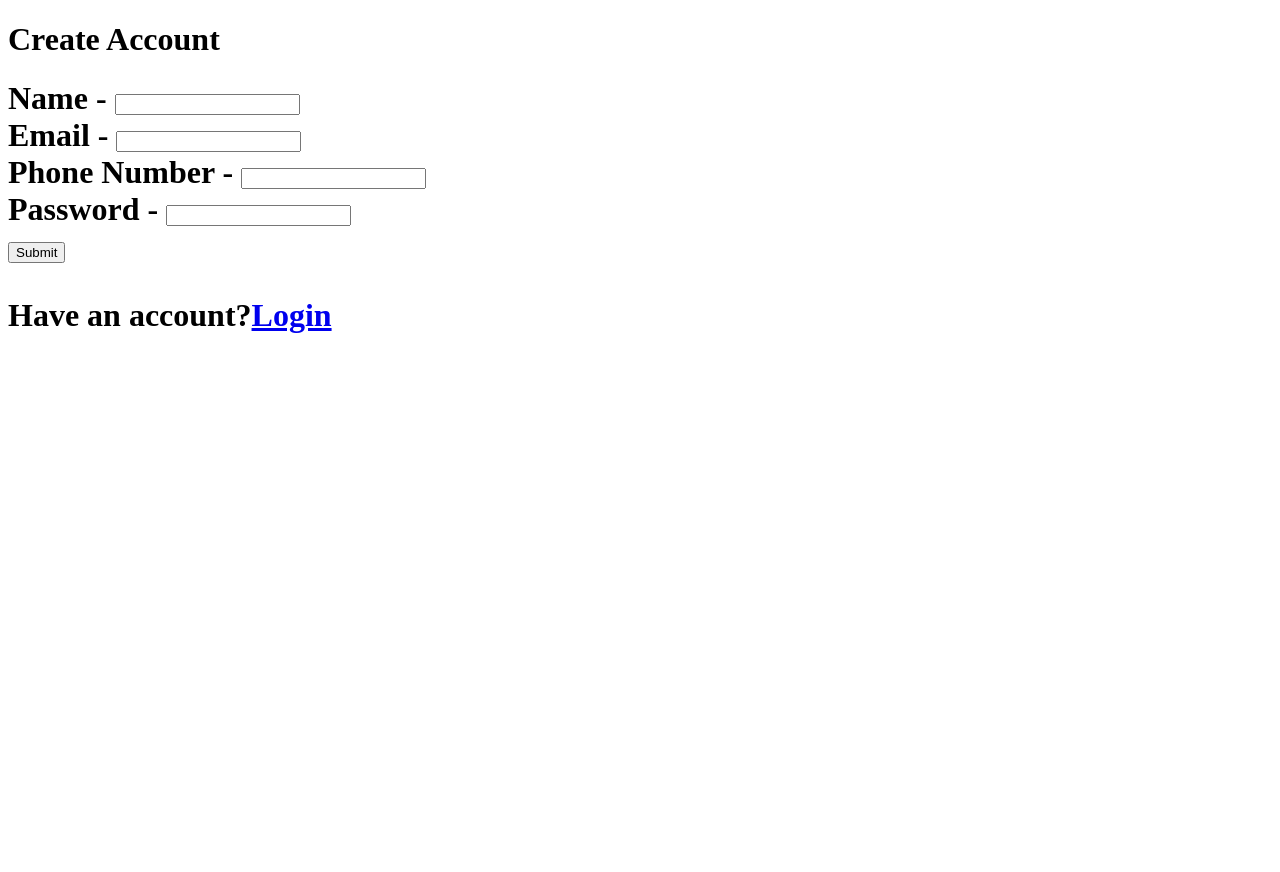
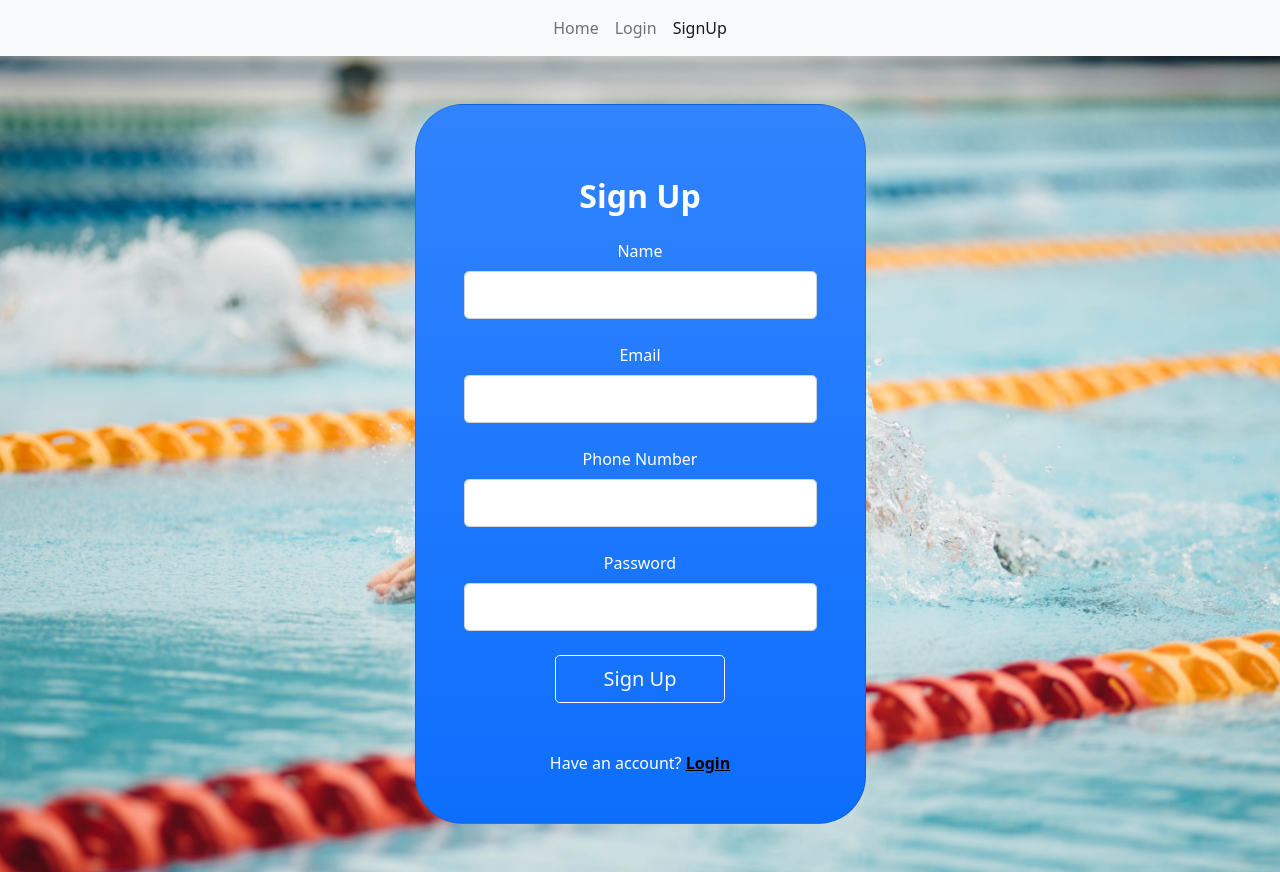
Before and after one commit to dylanvanh/ITECA3-Project, a PHP site: page /auth/signup/signup.php in a window 1280 px wide. Before the commit the page ends 333 px from the top, so only its background shows below. Run offline with PHP 8.4, Linux system fonts and the light colour scheme.

Commit message:
Added pool background image + styling

```diff
--- a/auth/signup/signup.php
+++ b/auth/signup/signup.php
@@ -44,7 +44,6 @@ if (isset($_POST['signUp'])) {
 
 
             echo 'created!';
-
         } catch (Exception $e) {
             echo "<p style='color:red'>Error Creating User</p>";
         }
@@ -55,7 +54,105 @@ if (isset($_POST['signUp'])) {
 ?>
 
 
-<!DOCTYPE html>
+
+
+
+<!doctype html>
+<html lang="en">
+
+<head>
+    <meta charset="utf-8">
+    <meta name="viewport" content="width=device-width, initial-scale=1">
+    <link href="https://cdn.jsdelivr.net/npm/bootstrap@5.1.3/dist/css/bootstrap.min.css" rel="stylesheet" integrity="sha384-1BmE4kWBq78iYhFldvKuhfTAU6auU8tT94WrHftjDbrCEXSU1oBoqyl2QvZ6jIW3" crossorigin="anonymous">
+    <title>Login!</title>
+    <style>
+        .pool-image {
+            background-image: url('../../assets/pool.jpg');
+            background-size: cover;
+            background-repeat: no-repeat;
+        }
+    </style>
+
+</head>
+
+<body>
+    <div class="bg-image pool-image">
+        <nav class="navbar navbar-expand-sm bg-light navbar-light">
+            <div class="container justify-content-center">
+                <ul class="navbar-nav">
+                    <li class="nav-item">
+                        <a class="nav-link" href="../../index.php">Home</a>
+                    </li>
+                    <li class="nav-item">
+                        <a class="nav-link" href="../login/login.php">Login</a>
+                    </li>
+                    <li class="nav-item">
+                        <a class="nav-link active" href="../signup/signup.php">SignUp</a>
+                    </li>
+                </ul>
+            </div>
+        </nav>
+
+        <div class="container py-5 h-100">
+            <form method="post" action="login.php" name="form">
+                <div class="row d-flex justify-content-center align-items-center">
+                    <div class="col-12 col-md-8 col-lg-6 col-xl-5">
+                        <div class="card bg-primary bg-gradient text-white" style="border-radius: 3rem;">
+                            <div class="card-body p-5 text-center">
+
+                                <div class="-5 mt-md-4 pb-5">
+
+                                    <h2 class="fw-bold mb-4">Sign Up</h2>
+
+                                    <div class="mb-4">
+                                        <label class="form-label" for="name">Name</label>
+                                        <input type="text" name="na,e" class="form-control form-control-lg" />
+                                    </div>
+
+
+                                    <div class="mb-4">
+                                        <label class="form-label" for="email">Email</label>
+                                        <input type="email" name="email" class="form-control form-control-lg" />
+                                    </div>
+
+                                    <div class="mb-4">
+                                        <label class="form-label" for="phoneNumber">Phone Number</label>
+                                        <input type="text" name="phoneNumber" class="form-control form-control-lg" />
+                                    </div>
+
+
+                                    <div class="mb-4">
+                                        <label class="form-label" for="password">Password</label>
+                                        <input type="password" name="password" class="form-control form-control-lg" />
+                                    </div>
+
+
+                                    <button class="btn btn-outline-light btn-lg px-5" type="submit" name="login">Sign Up</button>
+
+                                </div>
+
+                                <div>
+                                    <p class="mb-0">Have an account? <a href="../login/login.php" class="text-black fw-bold">Login</a>
+                                    </p>
+                                </div>
+                            </div>
+                        </div>
+                    </div>
+                </div>
+            </form>
+
+        </div>
+
+        <script src="https://cdn.jsdelivr.net/npm/bootstrap@5.1.3/dist/js/bootstrap.bundle.min.js" integrity="sha384-ka7Sk0Gln4gmtz2MlQnikT1wXgYsOg+OMhuP+IlRH9sENBO0LRn5q+8nbTov4+1p" crossorigin="anonymous"></script>
+    </div>
+</body>
+
+</html>
+
+
+
+
+<!-- <!DOCTYPE html>
 <html lang="en">
 
 <head>
@@ -86,4 +183,4 @@ if (isset($_POST['signUp'])) {
             </form>
 </body>
 
-</html>
+</html> -->
```
Also changed, not shown: auth/login/login.php (+7 -9 lines), index.html (deleted, +0 -14 lines), index.php (added, +33 -0 lines), assets/pool.jpg (added).
